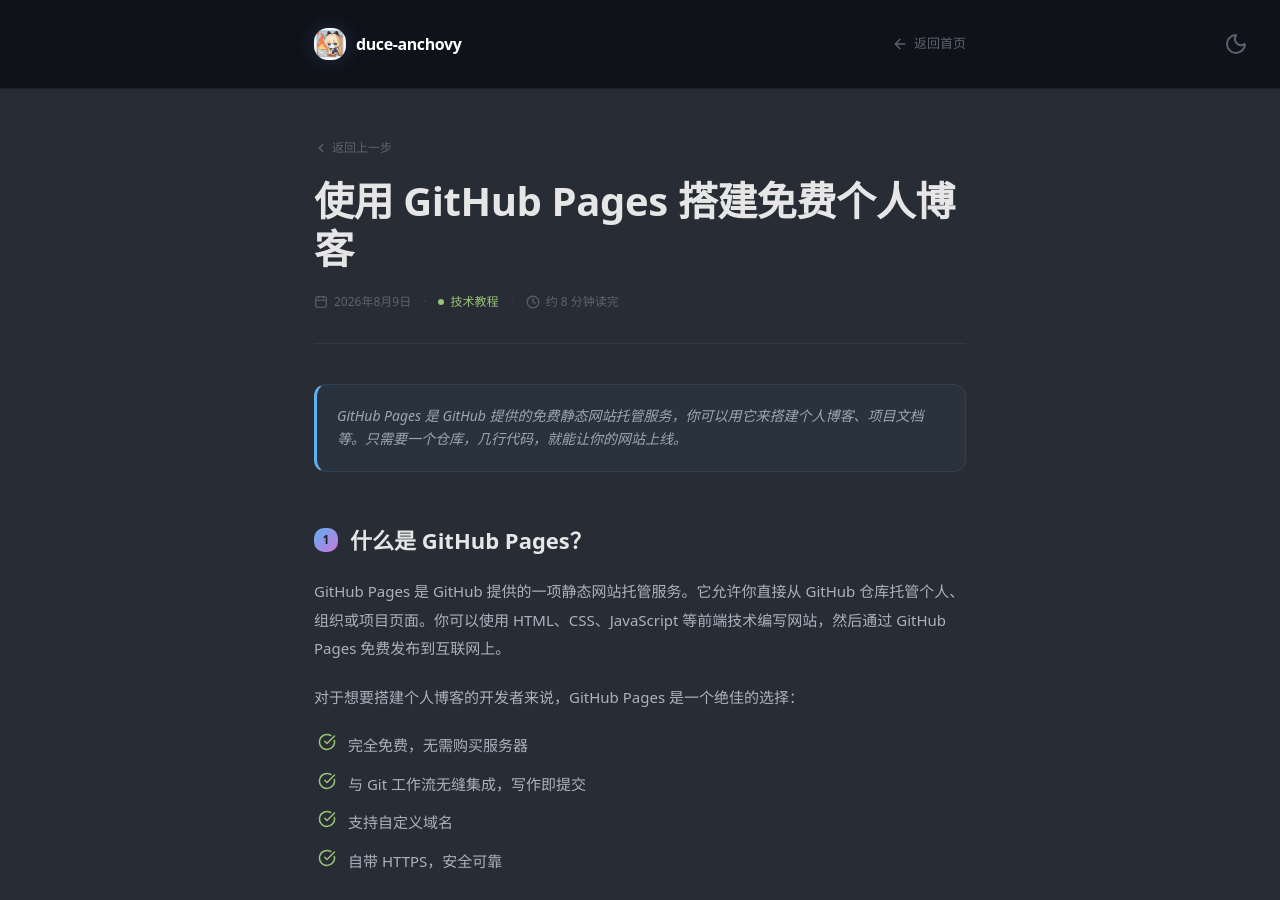
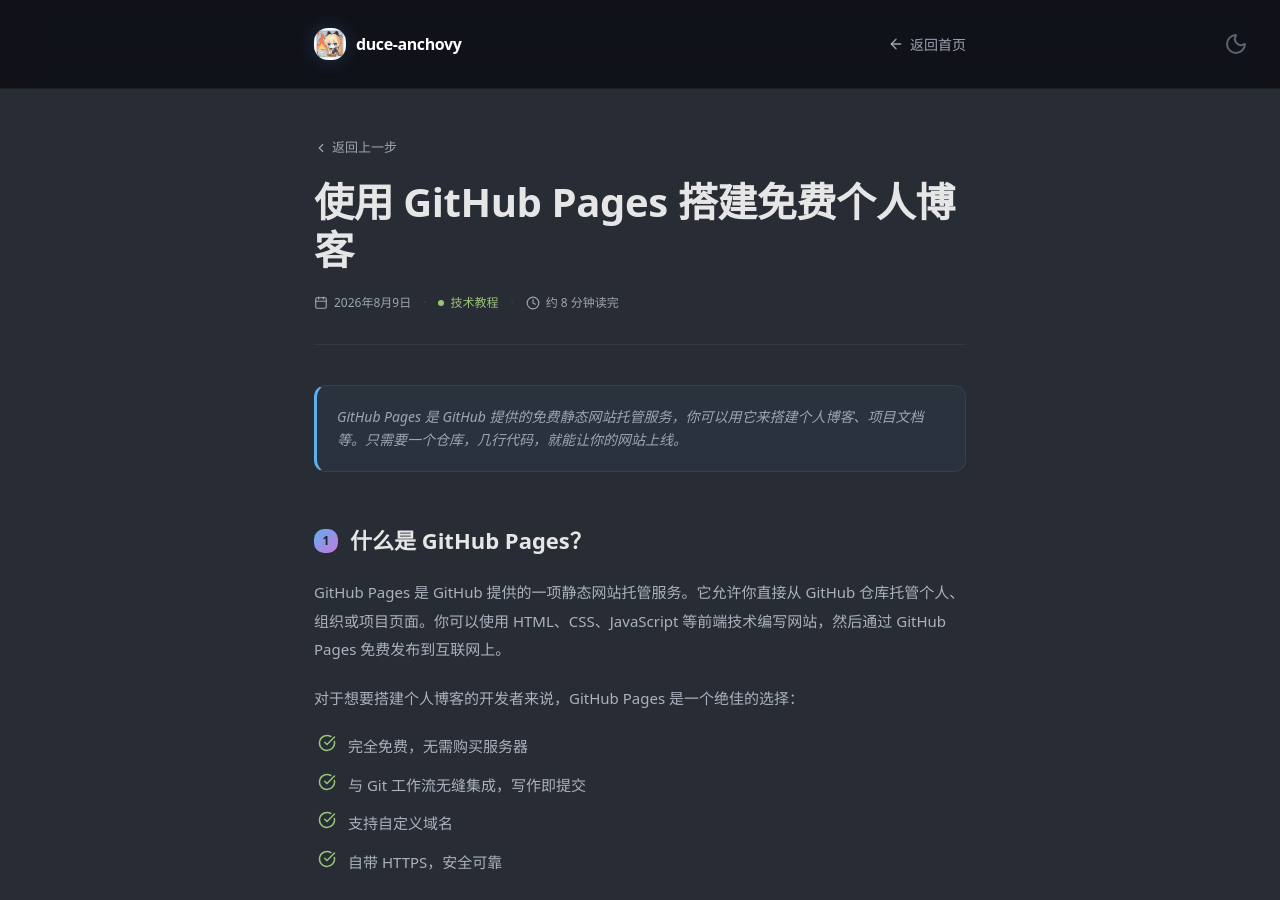
Before and after one commit to Duce-Anchovy/Duce-Anchovy.github.io, a Jekyll site: the page built from _posts/2026-08-09-github-pages-blog.md, in a window 1280 px wide and 900 px high. Built offline with Jekyll 4.4.1, drawn with Linux system fonts in a browser that asks for light colours; nearby versions of some CDN libraries.

Commit message:
style: 提升导航链接和元数据文字可见度 — muted → fg-subtle，增大字号

```diff
--- a/_layouts/post.html
+++ b/_layouts/post.html
@@ -240,7 +240,7 @@
         <img src="/img/avatar.png" alt="avatar" class="w-8 h-8 rounded-lg" style="box-shadow: var(--avatar-glow);">
         <span>duce-anchovy</span>
       </a>
-      <a href="/" class="text-[13px] font-medium transition-colors hover:text-[var(--fg-white)] inline-flex items-center gap-1.5" style="color: var(--muted);">
+      <a href="/" class="text-[14px] font-medium transition-colors hover:text-[var(--fg-white)] inline-flex items-center gap-1.5" style="color: var(--fg-subtle);">
         <i data-lucide="arrow-left" class="w-4 h-4"></i> 返回首页
       </a>
     </div>
@@ -253,14 +253,14 @@
   <div class="relative z-10">
     <article class="max-w-[700px] mx-auto px-6 py-12">
       <header class="mb-10 pb-8" style="border-bottom: 1px solid var(--border-soft);">
-        <a href="javascript:history.back()" class="fx-bounce-in fx-bounce-in-1 inline-flex items-center gap-1 text-[12px] mb-5 transition-colors" style="color: var(--muted);">
+        <a href="javascript:history.back()" class="fx-bounce-in fx-bounce-in-1 inline-flex items-center gap-1 text-[13px] mb-5 transition-colors hover:text-[var(--fg-white)]" style="color: var(--fg-subtle);">
           <i data-lucide="chevron-left" class="w-3.5 h-3.5"></i> 返回上一步
         </a>
         <h1 class="fx-bounce-in fx-bounce-in-2 text-[32px] md:text-[40px] font-bold leading-[1.2] mb-5" style="color: var(--fg-bright); letter-spacing: -0.01em;">
           {{ page.title }}
         </h1>
         <div class="fx-bounce-in fx-bounce-in-3 flex items-center gap-3 flex-wrap text-[12px]">
-          <time class="inline-flex items-center gap-1.5" style="color: var(--muted);">
+          <time class="inline-flex items-center gap-1.5" style="color: var(--fg-subtle);">
             <i data-lucide="calendar" class="w-3.5 h-3.5"></i> {{ page.date | date: "%Y年%-m月%-d日" }}
           </time>
           <span style="color: var(--border);">·</span>
@@ -268,7 +268,7 @@
             <span class="w-1.5 h-1.5 rounded-full" style="background: var(--{{ page.accent_color }});"></span> {{ page.category }}
           </span>
           <span style="color: var(--border);">·</span>
-          <span class="inline-flex items-center gap-1.5" style="color: var(--muted);">
+          <span class="inline-flex items-center gap-1.5" style="color: var(--fg-subtle);">
             <i data-lucide="clock" class="w-3.5 h-3.5"></i> 约 {{ page.read_time }} 分钟读完
           </span>
         </div>
@@ -283,7 +283,7 @@
       <div class="grid grid-cols-1 md:grid-cols-2 gap-3" data-aos="fade-up">
         {% if page.previous %}
         <a href="{{ page.previous.url }}" class="block p-5 rounded-xl transition-all hover:translate-y-[-2px] group" style="background: var(--card-solid); border: 1px solid var(--border-soft);">
-          <div class="flex items-center gap-1 text-[10px] mb-2 font-semibold uppercase tracking-[0.1em]" style="color: var(--muted);">
+          <div class="flex items-center gap-1 text-[11px] mb-2 font-semibold uppercase tracking-[0.1em]" style="color: var(--fg-subtle);">
             <i data-lucide="arrow-left" class="w-3 h-3"></i> 上一篇
           </div>
           <p class="text-[14px] group-hover:text-[var(--fg-white)] transition-colors" style="color: var(--fg);">{{ page.previous.title }}</p>
@@ -291,7 +291,7 @@
         {% endif %}
         {% if page.next %}
         <a href="{{ page.next.url }}" class="block p-5 rounded-xl transition-all hover:translate-y-[-2px] group text-right{% unless page.previous %} md:col-start-2{% endunless %}" style="background: var(--card-solid); border: 1px solid var(--border-soft);">
-          <div class="flex items-center justify-end gap-1 text-[10px] mb-2 font-semibold uppercase tracking-[0.1em]" style="color: var(--muted);">
+          <div class="flex items-center justify-end gap-1 text-[11px] mb-2 font-semibold uppercase tracking-[0.1em]" style="color: var(--fg-subtle);">
             下一篇 <i data-lucide="arrow-right" class="w-3 h-3"></i>
           </div>
           <p class="text-[14px] group-hover:text-[var(--fg-white)] transition-colors" style="color: var(--fg);">{{ page.next.title }}</p>
@@ -299,7 +299,7 @@
         {% endif %}
       </div>
       <div class="mt-6 text-center" data-aos="fade-up">
-        <a href="/" class="inline-flex items-center gap-1.5 text-[12px] transition-colors" style="color: var(--muted);">
+        <a href="/" class="inline-flex items-center gap-1.5 text-[13px] transition-colors hover:text-[var(--fg-white)]" style="color: var(--fg-subtle);">
           <i data-lucide="home" class="w-3.5 h-3.5"></i> 回到首页
         </a>
       </div>
```
Also changed, not shown: index.html (+6 -6 lines).
